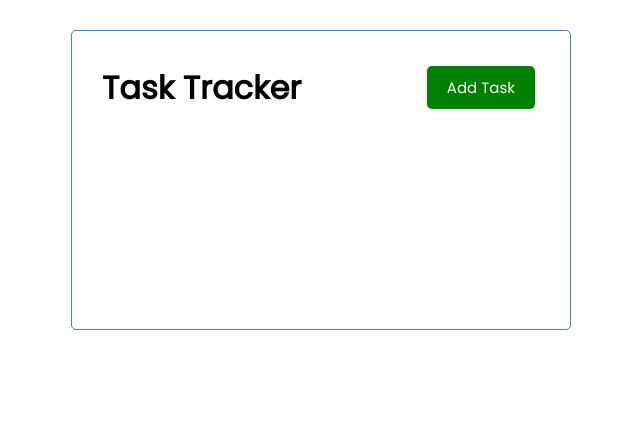
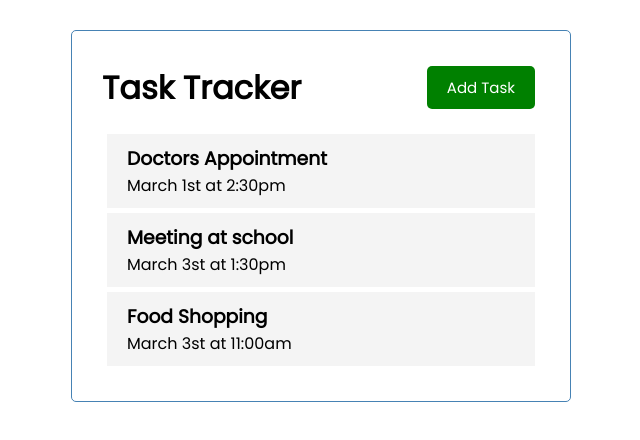
Before and after one commit to beasiteri/task-tracker-vue-project, a Vue app: page / in a window 1280 px wide. Shown: the top 440 px of the page, without its empty margins (319-959 px from the left). Built offline with nearby package versions, Linux system fonts and the light colour scheme.

Commit message:
Create Tasks and Task components with content

```diff
--- a/src/App.vue
+++ b/src/App.vue
@@ -1,16 +1,19 @@
 <template>
   <div class="container">
     <Header title="Task Tracker" />
+    <Tasks :tasks="tasks" />
   </div>
 </template>
 
 <script>
   import Header from "./components/Header";
+  import Tasks from "./components/Tasks.vue";
 
   export default {
     name: "App",
     components: {
-    Header
+      Header,
+      Tasks
     },
     data() {
       return {
@@ -18,7 +21,7 @@
       }
     },
     created() {
-    this.task = [
+      this.tasks = [
         {
           id: 1,
           text: 'Doctors Appointment',
--- /dev/null
+++ b/src/components/Task.vue
@@ -0,0 +1,38 @@
+<template>
+  <div class="task">
+     <h3>{{ task.text }}</h3>
+     <p>{{ task.day }}</p>
+  </div>
+</template>
+
+<script>
+  export default {
+    name: "Task",
+    props: {
+      task: Object
+    }
+  }
+</script>
+
+<style scoped>
+  .fas {
+  color: red;
+  }
+
+  .task {
+    background: #f4f4f4;
+    margin: 5px;
+    padding: 10px 20px;
+    cursor: pointer;
+  }
+
+  .task.reminder {
+    border-left: 5px solid green;
+  }
+
+  .task h3 {
+    display: flex;
+    align-items: center;
+    justify-content: space-between;
+  }
+</style>
--- /dev/null
+++ b/src/components/Tasks.vue
@@ -0,0 +1,19 @@
+<template>
+  <div :key="task.id" v-for="task in tasks">
+    <Task :task="task" />
+  </div>
+</template>
+
+<script>
+  import Task from "./Task";
+
+  export default {
+    name: "Tasks",
+    props: {
+      tasks: Array
+    },
+    components: {
+      Task
+    }
+  }
+</script>
```
Also changed, not shown: src/components/Button.vue (indentation only), src/components/Header.vue (indentation only), 1 other file (tests, documents, lock files or other folders). Lines whose indentation alone changed are shown as unchanged.
